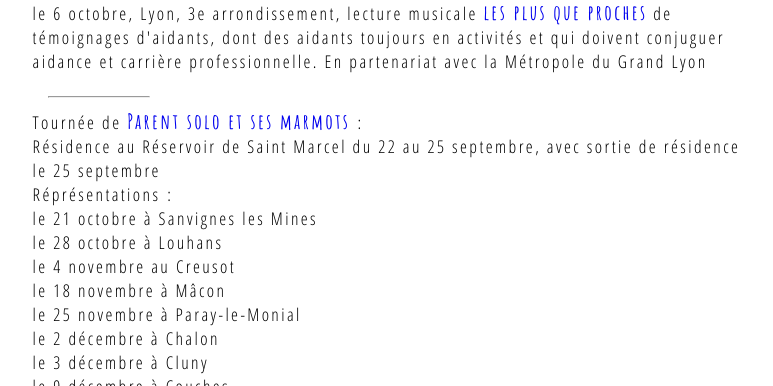
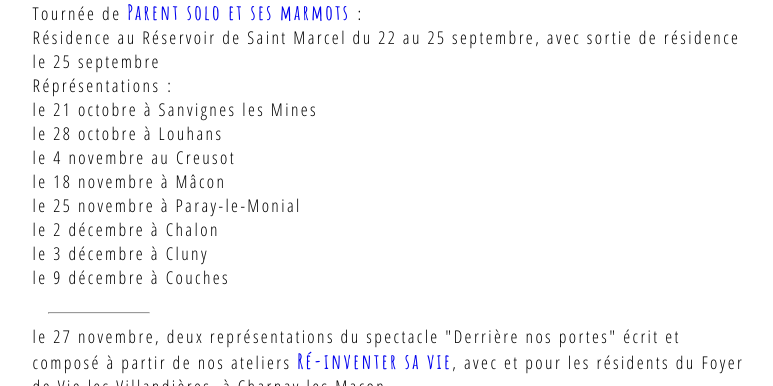
Before and after one commit to leshnik/revertouthaut, a Jekyll site: the page built from actualites.md, in a window 1280 px wide and 900 px high, scrolled down 1048 px, cut to the strip 261-647 px from the top of the window. Shown: the whole strip, without its empty margins (316-1089 px from the left). Built offline with Jekyll 4.4.1, drawn with Linux system fonts in a browser that asks for light colours.

Commit message:
remove 6oct lyon actus

```diff
--- a/actualites.md
+++ b/actualites.md
@@ -27,8 +27,8 @@
         </div>
     </div>
     <hr>
-    <li>le 6 octobre, Lyon, 3e arrondissement, lecture musicale <a href="lpqp-lecture-musicale">les plus que proches</a> de témoignages d'aidants, dont des aidants toujours en activités et qui doivent conjuguer aidance et carrière professionnelle. En partenariat avec la Métropole du Grand Lyon</li>
-    <hr>
+    <!-- <li>le 6 octobre, Lyon, 3e arrondissement, lecture musicale <a href="lpqp-lecture-musicale">les plus que proches</a> de témoignages d'aidants, dont des aidants toujours en activités et qui doivent conjuguer aidance et carrière professionnelle. En partenariat avec la Métropole du Grand Lyon</li>
+    <hr> -->
     <li>Tournée de <a href="/parent-solo-et-ses-marmots">Parent solo et ses marmots</a>&nbsp;:&nbsp;<br>
         Résidence au Réservoir de Saint Marcel du 22 au 25 septembre, avec sortie de résidence le 25 septembre<br>
         Réprésentations&nbsp;:&nbsp; <br>
```
